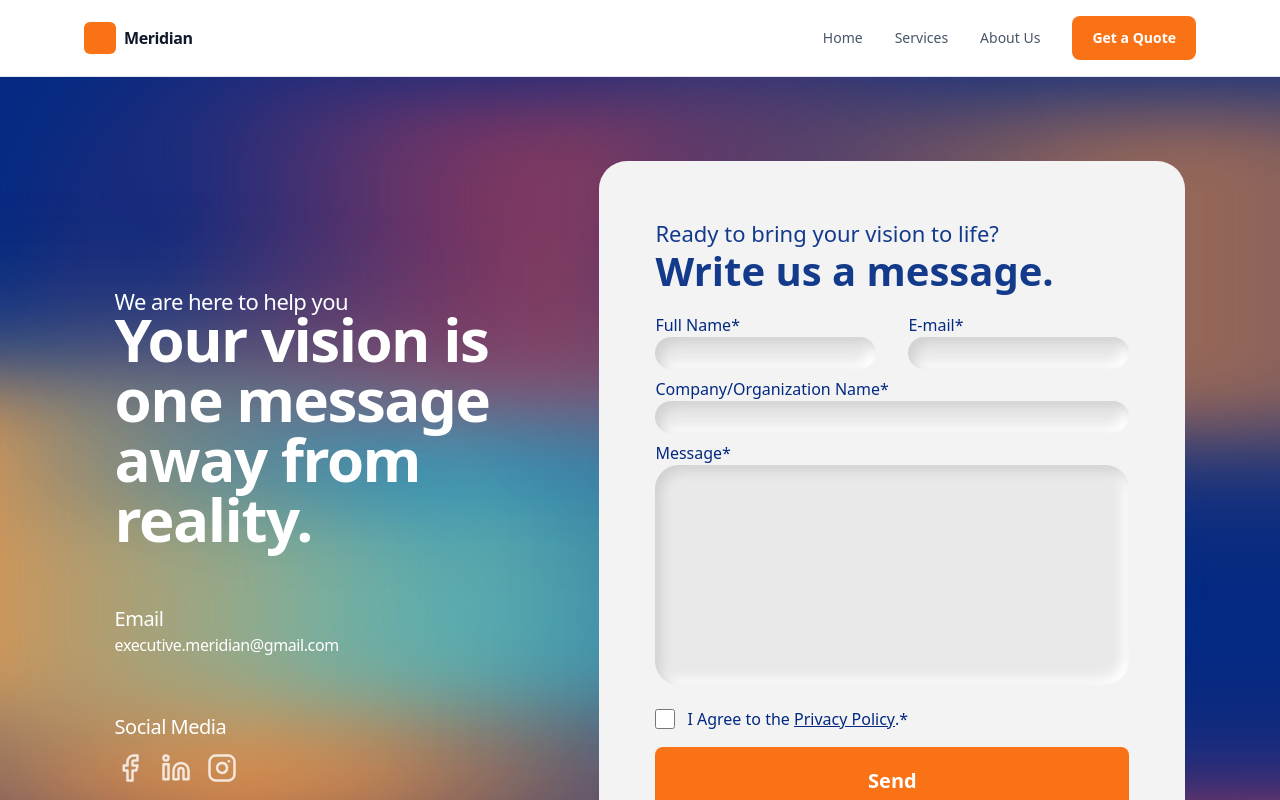
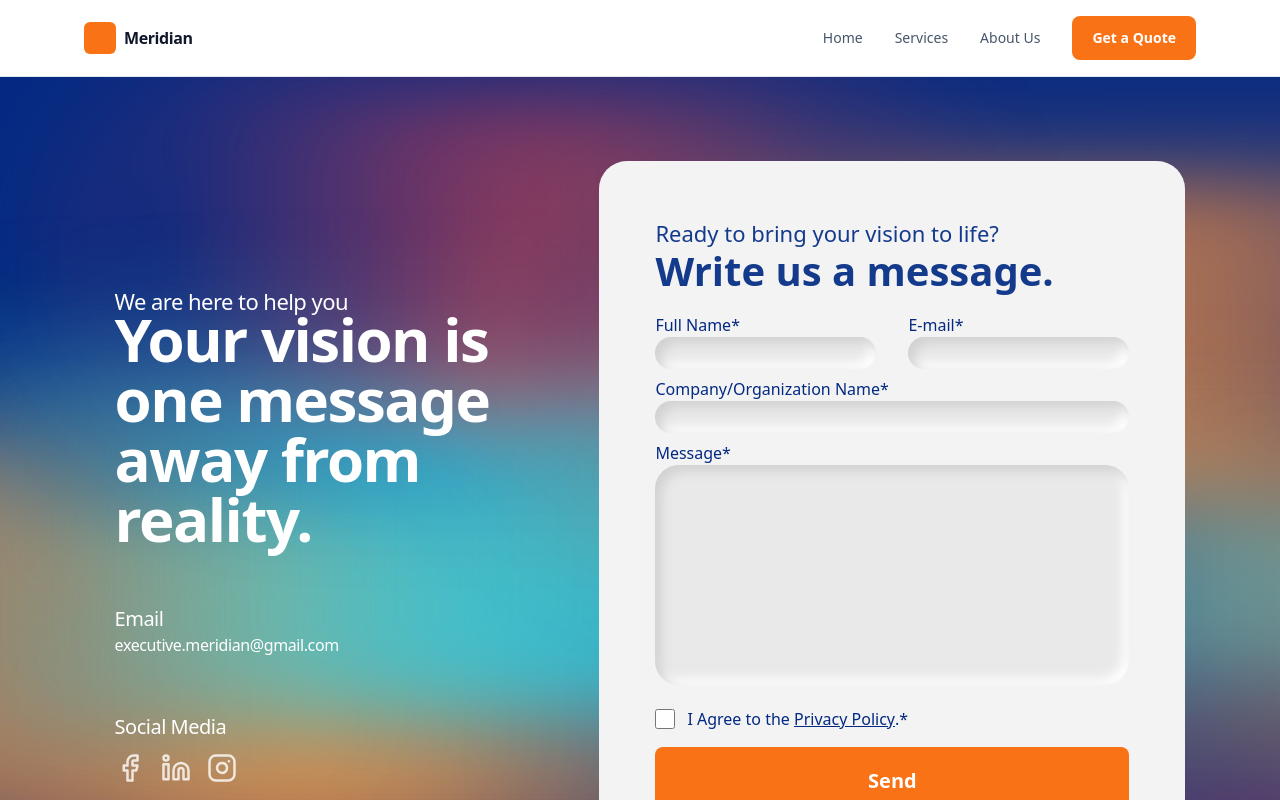
Before and after one commit to Meridian-Workspace/Meridian-Website, a React (Create React App) app: page /contactus in a window 1280 px wide. Shown: the top 800 px of the page. Built offline with nearby package versions, Linux system fonts and the light colour scheme.

Commit message:
Updated lightband animations

```diff
--- a/src/components/ui/MainHeroGlow.jsx
+++ b/src/components/ui/MainHeroGlow.jsx
@@ -1,17 +1,23 @@
 export default function MainHeroGlow() {
   return (
     <div className="pointer-events-none absolute inset-0 hero-bottom-glow">
-      <div className="main-red-lightband absolute bottom-[-120px] left-[60%] h-64 w-[1200px] opacity-90 z-0 md:h-70 md:w-[1200px]" />
+      <div className="lightband main-red-lightband-y absolute bottom-[-20px] left-[60%] w-[1200px] h-64 opacity-40 md:h-70 md:w-[1000px]" />
 
-      <div className="main-orange-lightband absolute top-[50%] right-[50%] h-64 w-[900px] opacity-90 z-0 md:h-80 md:w-[1200px]" />
+      <div className="lightband main-orange-lightband-x absolute top-[50%] right-[50%] w-[1200px] h-64 opacity-90 md:h-80 md:w-[1200px]" />
 
-      <div className="main-orange-lightband absolute top-[35%] right-[80%] h-64 w-[900px] opacity-100 z-0 md:h-80 md:w-[1200px]" />
+      <div className="lightband main-orange-lightband-y absolute top-[35%] right-[80%] w-[900px] h-64 opacity-100 md:h-80 md:w-[1200px]" />
 
-      <div className="main-cyan-lightband absolute top-[35%] left-[0%] h-64 w-[900px] opacity-60 z-0 md:h-80 md:w-[1200px]" />
+      <div className="lightband main-cyan-lightband-x absolute top-[35%] left-[0%] w-[900px] h-64 opacity-60 md:h-80 md:w-[1200px]" />
 
-      <div className="main-orange-lightband absolute bottom-[60%] left-[30%] h-64 w-[900px] opacity-60 z-0 md:h-80 md:w-[1200px]" />
+      <div className="lightband main-cyan-lightband-y absolute top-[35%] left-[0%] w-[600px] h-80 opacity-50 md:h-80 md:w-[1200px]" />
 
-      <div className="main-red-lightband absolute top-[20px] right-[20%] h-64 w-[1200px] opacity-50 z-0 md:h-80 md:w-[800px]" />
+      <div className="lightband main-orange-lightband-y absolute bottom-[60%] left-[40%] w-[700px] h-64 opacity-70 md:h-80 md:w-[1200px]" />
+
+      <div className="lightband main-red-lightband-x absolute top-[20px] right-[20%] w-[1200px] h-64 opacity-50 md:h-80 md:w-[800px]" />
+
+      <div className="lightband main-cyan-lightband-y absolute top-[50%] left-[70%] w-[900px] h-64 opacity-60 md:h-40 md:w-[800px]" />
+
+      <div className="lightband main-orange-lightband-x absolute bottom-[20%] left-[40%] w-[700px] h-64 opacity-40 md:h-80 md:w-[1200px]" />
     </div>
   );
 }
--- a/src/styles/globals.css
+++ b/src/styles/globals.css
@@ -40,26 +40,59 @@ html {
   }
 }
 
-.main-red-lightband {
+/* Base light band style */
+.lightband {
   border-radius: 9999px;
   filter: blur(35px);
   will-change: transform;
 
   background: linear-gradient(
     90deg,
-    rgba(239, 68, 68, 0) 0%,
-    rgba(239, 68, 68, 0.9) 40%,
-    rgba(239, 68, 68, 1) 50%,
-    rgba(239, 68, 68, 0.9) 60%,
-    rgba(239, 68, 68, 0) 100%
+    rgba(var(--band-color), 0) 0%,
+    rgba(var(--band-color), 0.9) 40%,
+    rgba(var(--band-color), 1) 50%,
+    rgba(var(--band-color), 0.9) 60%,
+    rgba(var(--band-color), 0) 100%
   );
 
-  box-shadow: 0 0 140px rgba(239, 68, 68, 0.7);
-
-  animation: mainRedBandDrift 6s ease-in-out infinite;
+  box-shadow: 0 0 140px rgba(var(--band-color), 0.7);
 }
 
-@keyframes mainRedBandDrift {
+/* RED */
+.main-red-lightband-x {
+  --band-color: 239, 68, 68;
+  animation: drift-x 6s ease-in-out infinite;
+}
+
+.main-red-lightband-y {
+  --band-color: 239, 68, 68;
+  animation: drift-y 9s ease-in-out infinite;
+}
+
+/* ORANGE */
+.main-orange-lightband-x {
+  --band-color: 251, 146, 60;
+  animation: orange-x 7s ease-in-out infinite;
+}
+
+.main-orange-lightband-y {
+  --band-color: 251, 146, 60;
+  animation: orange-y 7s ease-in-out infinite;
+}
+
+/* CYAN */
+.main-cyan-lightband-x {
+  --band-color: 34, 211, 238;
+  animation: cyan-x 7s ease-in-out infinite;
+}
+
+.main-cyan-lightband-y {
+  --band-color: 34, 211, 238;
+  animation: cyan-y 10s ease-in-out infinite;
+}
+
+/* Shared animations */
+@keyframes drift-x {
   0% {
     transform: translateX(-120px);
   }
@@ -71,64 +104,64 @@ html {
   }
 }
 
-.main-orange-lightband {
-  border-radius: 9999px;
-  filter: blur(35px);
-  will-change: transform;
-
-  background: linear-gradient(
-    90deg,
-    rgba(251, 146, 60, 0) 0%,
-    rgba(251, 146, 60, 0.9) 40%,
-    rgba(251, 146, 60, 1) 50%,
-    rgba(251, 146, 60, 0.9) 60%,
-    rgba(251, 146, 60, 0) 100%
-  );
-
-  box-shadow: 0 0 140px rgba(251, 146, 60, 0.7);
-
-  animation: mainOrangeBandCenterRight 4s ease-in-out infinite;
-}
-
-@keyframes mainOrangeBandCenterRight {
+@keyframes drift-y {
   0% {
-    transform: translateX(0px); /* center */
+    transform: translateY(-120px);
   }
   50% {
-    transform: translateX(220px); /* move right */
+    transform: translateY(120px);
   }
   100% {
-    transform: translateX(0px); /* back to center */
+    transform: translateY(-120px);
   }
 }
 
-.main-cyan-lightband {
-  border-radius: 9999px;
-  filter: blur(35px);
-  will-change: transform;
-
-  background: linear-gradient(
-    90deg,
-    rgba(34, 211, 238, 0) 0%,
-    rgba(34, 211, 238, 0.9) 40%,
-    rgba(34, 211, 238, 1) 50%,
-    rgba(34, 211, 238, 0.9) 60%,
-    rgba(34, 211, 238, 0) 100%
-  );
-
-  box-shadow: 0 0 140px rgba(34, 211, 238, 0.7);
-
-  animation: mainCyanBandLeftMiddle 7s ease-in-out infinite;
+/* Orange motion */
+@keyframes orange-x {
+  0% {
+    transform: translateX(0);
+  }
+  50% {
+    transform: translateX(820px);
+  }
+  100% {
+    transform: translateX(0);
+  }
 }
 
-@keyframes mainCyanBandLeftMiddle {
+@keyframes orange-y {
   0% {
-    transform: translateX(-220px); /* left */
+    transform: translateY(0);
   }
   50% {
-    transform: translateX(0px); /* middle */
+    transform: translateY(220px);
   }
   100% {
-    transform: translateX(-220px); /* back to left */
+    transform: translateY(0);
   }
 }
+
+/* Cyan motion */
+@keyframes cyan-x {
+  0% {
+    transform: translateX(-220px);
+  }
+  50% {
+    transform: translateX(0);
+  }
+  100% {
+    transform: translateX(-220px);
+  }
+}
+
+@keyframes cyan-y {
+  0% {
+    transform: translateY(-220px);
+  }
+  50% {
+    transform: translateY(0);
+  }
+  100% {
+    transform: translateY(-220px);
+  }
+}
```
